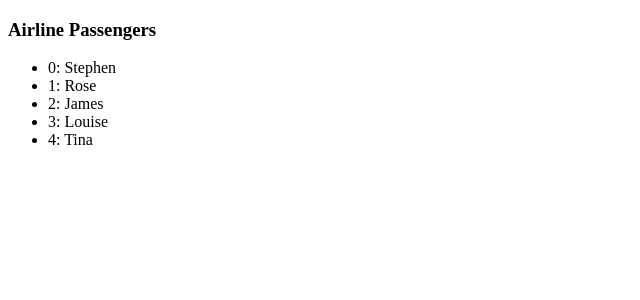
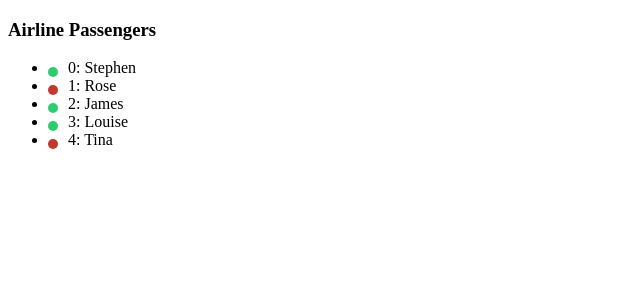
Before and after one commit to FishySD/angular-fundamentals, an Angular app in the folder angular-fundamentals/: page / in a window 1280 px wide. Shown: the top 300 px of the page, without its empty margins (0-640 px from the left). Built offline with nearby package versions, Linux system fonts and the light colour scheme.

Commit message:
ngClass and className bindings

```diff
--- a/angular-fundamentals/src/app/app.component.html
+++ b/angular-fundamentals/src/app/app.component.html
@@ -2,6 +2,7 @@
 	<h3>Airline Passengers</h3>
 	<ul>
 		<li *ngFor="let passenger of passengers; let i = index">
+			<span class="status" [ngClass]="{ 'checked-in': passenger.checkedIn }"></span>
 			{{ i }}: {{ passenger.fullname }}
 		</li>
 	</ul>
--- a/angular-fundamentals/src/app/app.component.scss
+++ b/angular-fundamentals/src/app/app.component.scss
@@ -1,2 +1,15 @@
 .app {
 }
+
+.status {
+	width: 10px;
+	height: 10px;
+	background-color: #c0392b;
+	display: block;
+	margin: 8px 10px 0 0;
+	float: left;
+	border-radius: 50%;
+	&.checked-in {
+		background-color: #2ecc71;
+	}
+}
```
